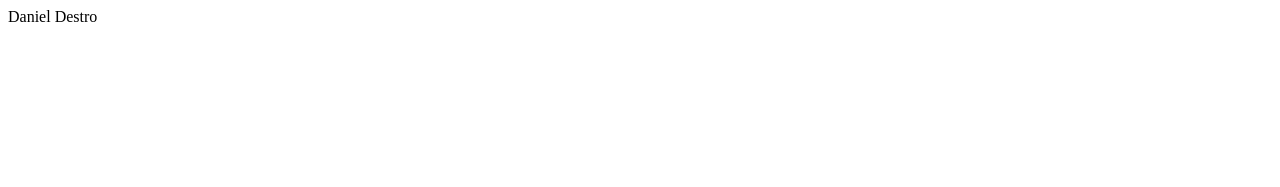
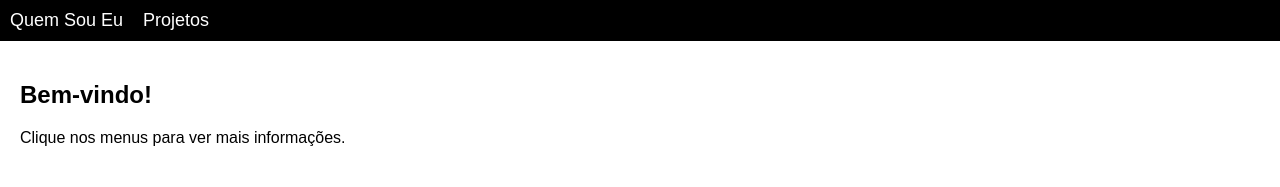
Before and after one commit to dndestro/dndestro.github.io, a plain HTML site: page index.html in a window 1280 px wide. Drawn offline with Linux system fonts and the light colour scheme.

Commit message:
Prrimeiro protótipo

```diff
--- a/index.html
+++ b/index.html
@@ -1 +1,26 @@
-Daniel Destro
+<!DOCTYPE html>
+<html lang="pt-br">
+<head>
+    <meta charset="UTF-8">
+    <meta name="viewport" content="width=device-width, initial-scale=1.0">
+    <title>Minha Página</title>
+    <link rel="stylesheet" href="style.css">
+</head>
+<body>
+    <header>
+        <nav>
+            <ul id="menu">
+                <li><a href="#" id="quem-sou-eu">Quem Sou Eu</a></li>
+                <li><a href="#" id="projetos">Projetos</a></li>
+            </ul>
+        </nav>
+    </header>
+
+    <section id="content">
+        <h1>Bem-vindo!</h1>
+        <p>Clique nos menus para ver mais informações.</p>
+    </section>
+
+    <script src="script.js"></script>
+</body>
+</html>
--- /dev/null
+++ b/script.js
@@ -0,0 +1,13 @@
+document.getElementById('quem-sou-eu').addEventListener('click', function() {
+    document.getElementById('content').innerHTML = `
+        <h1>Quem Sou Eu</h1>
+        <p>Eu sou um desenvolvedor apaixonado por web design e programação!</p>
+    `;
+});
+
+document.getElementById('projetos').addEventListener('click', function() {
+    document.getElementById('content').innerHTML = `
+        <h1>Projetos</h1>
+        <p>Aqui estão alguns dos meus projetos mais recentes.</p>
+    `;
+});
--- /dev/null
+++ b/style.css
@@ -0,0 +1,37 @@
+/* Estilos gerais */
+body {
+    font-family: Arial, sans-serif;
+    background-color: #fff;
+    margin: 0;
+    padding: 0;
+}
+
+header {
+    background-color: #000;
+}
+
+nav ul {
+    list-style-type: none;
+    margin: 0;
+    padding: 10px;
+    display: flex;
+    justify-content: flex-start;
+}
+
+nav ul li {
+    margin-right: 20px;
+}
+
+nav ul li a {
+    color: #fff;
+    text-decoration: none;
+    font-size: 18px;
+}
+
+nav ul li a:hover {
+    color: #ccc;
+}
+
+#content {
+    padding: 20px;
+}
```
